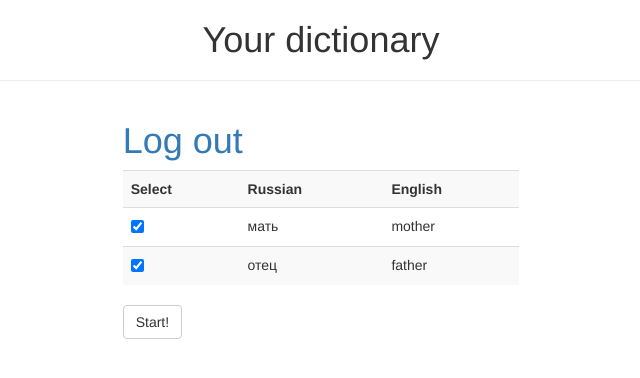
After one commit to y-rybyak/trainer, a PHP site: page /settings.php in a window 1280 px wide. The commit adds this page. Shown: the top 378 px of the page, without its empty margins (319-959 px from the left). Run offline with PHP 8.4, Linux system fonts and the light colour scheme; a user stored in the database is signed in; data comes from the database, SQL or seed files in the repository.

Commit message:
new structure

```diff
--- a/index.php
+++ b/index.php
@@ -1,7 +1,7 @@
 <?php
 session_start();
 if (isset($_SESSION['userId'])) {
-    header('Location: /main.php', true, 303);
+    header('Location: /settings.php', true, 303);
 } else {
     header('Location: /login.php', true, 303);
 }
--- a/login.php
+++ b/login.php
@@ -13,7 +13,7 @@ if (!empty($_POST)) {
     $_SESSION["userId"] = $result["intId"];
     if ($result) {
         if ($result["varPasswordHash"] === $passwordHash) {
-            header('Location: /main.php', true, 303);
+            header('Location: /settings.php', true, 303);
             exit;
         } else {
             $text = "Pair login/password does not exist";
@@ -44,7 +44,7 @@ if (!empty($_POST)) {
             </div>
             <div class="form-group">
                 <button type="submit" class="btn btn-default pull-left" id="submitLogin"
-                        name="submitLogin">Sign up
+                        name="submitLogin">Sign in
                 </button>
             </div>
         </form>
--- a/registration.php
+++ b/registration.php
@@ -29,7 +29,7 @@ if (!empty($_POST)) {
         ])) {
             $_SESSION["userId"] = $dbh->lastInsertId();
 
-            header('Location: /main.php', true, 303);
+            header('Location: /settings.php', true, 303);
             exit;
         }
         else {
--- /dev/null
+++ b/settings.php
@@ -0,0 +1,43 @@
+<?php
+$title = 'Your dictionary';
+include "header.php";
+session_start();
+$id = $_SESSION["userId"];
+$dbh = new PDO('mysql:host=localhost; dbname=trainer; charset=UTF8', 'root', '6710omne8864');
+$sth = $dbh->prepare("SELECT russian, english FROM words WHERE intUserId = :id");
+$sth->execute([':id' => $id]);
+$result = $sth->fetchAll(PDO::FETCH_ASSOC);
+
+?>
+
+<div class="row">
+    <div class="col-md-4"></div>
+    <div class="col-md-4">
+        <h1><a href="/logout.php">Log out</a></h1>
+        <table class="table table-striped">
+            <tr>
+                <th>Select</th>
+                <th>Russian</th>
+                <th>English</th>
+            </tr>
+            <?php
+            foreach ($result as $val) {
+                print "<tr>";
+                print "<td>".'<input type="checkbox" checked>'."</td>"."<td>" . $val["russian"] . "</td>" . "<td>" . $val["english"] . "</td>";
+                print "</tr>";
+            }
+            ?>
+        </table>
+        <form name="dictionary" method="POST" action="trainer.php">
+            <div class="form-group">
+                <button type="submit" class="btn btn-default" id="submitWords"
+                        name="submitWords">Start!
+                </button>
+            </div>
+        </form>
+    </div>
+    <div class="col-md-4"></div>
+</div>
+</div>
+</body>
+</html>
--- /dev/null
+++ b/trainer.php
@@ -0,0 +1,4 @@
+<?php
+$title = "Trainer";
+include "header.php";
+session_start();
```
Also changed, not shown: main.php (deleted, +0 -13 lines).
